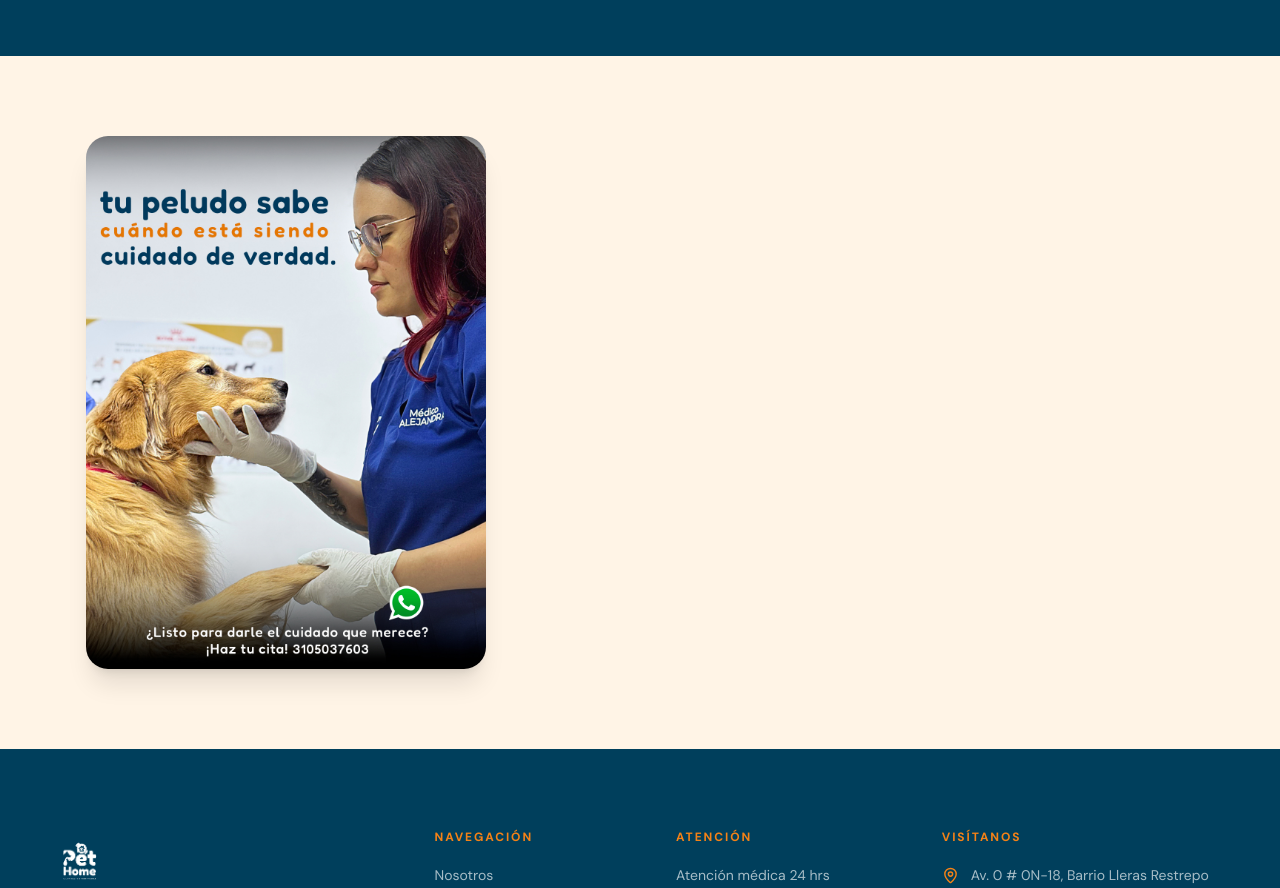
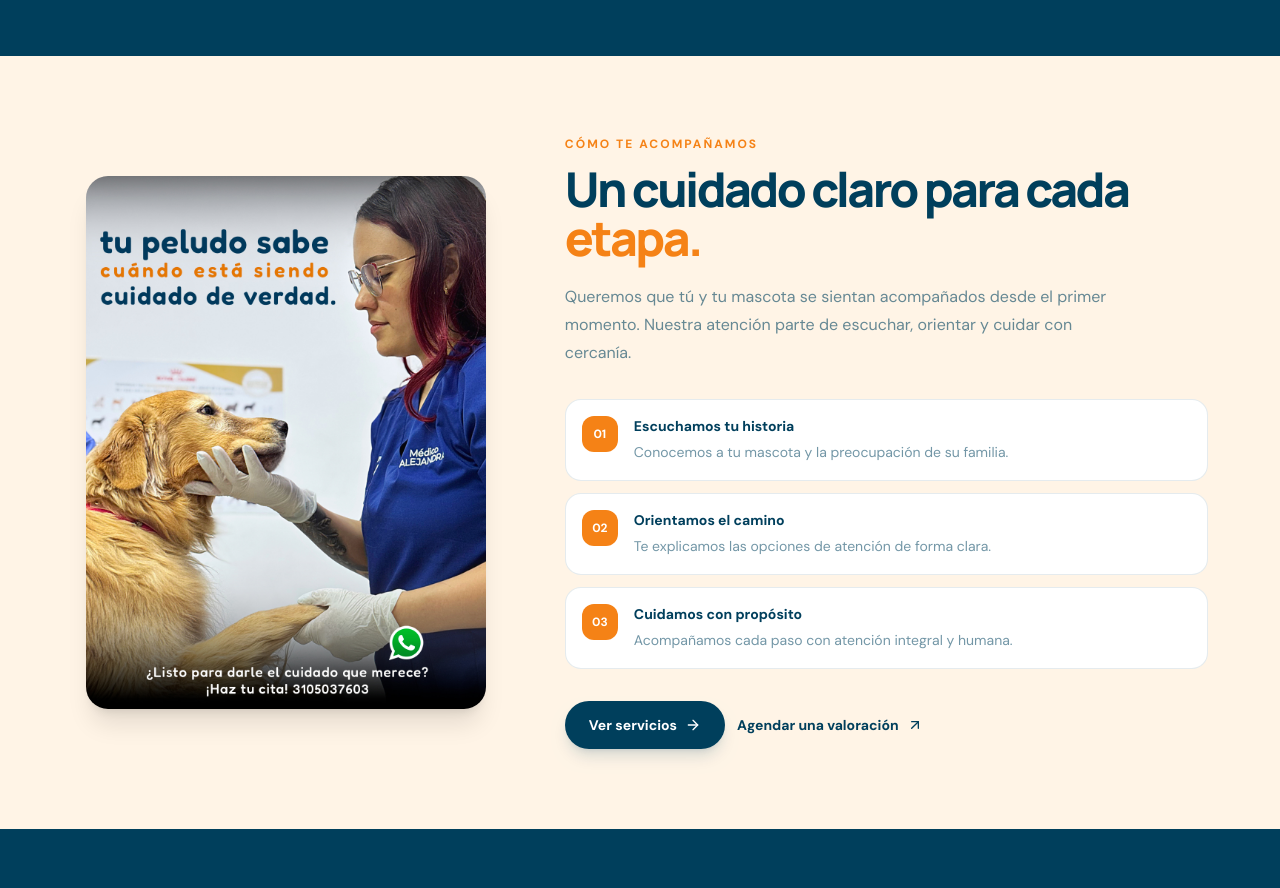
Before and after one commit to davidvalencia167/pethome, a React (Vite) app: page /nosotros in a window 1280 px wide. Shown: the part 1600-2488 px from the top of the page. Built offline with nearby package versions, Linux system fonts and the light colour scheme.

Commit message:
About section complete

```diff
--- a/src/pages/ContentPages.tsx
+++ b/src/pages/ContentPages.tsx
@@ -1,6 +1,7 @@
 import {motion} from "framer-motion"
 import clinic from "../assets/IMG_3001.jpg";
-import { Check, HeartPlus, Microscope, ShieldCheck } from "lucide-react";
+import { ArrowRight, ArrowUpRight, Check, HeartPlus, Microscope, ShieldCheck } from "lucide-react";
+import { Link } from "react-router-dom";
 import catCare from "../assets/IMG_3008.jpg";
 import PostCare from "../assets/post - cuidado.jpg";
 
@@ -66,8 +67,31 @@ export function About() {
                     <motion.div initial="hidden" whileInView="visible" viewport={{once: true, amount: 0.2}} variants={reveal} className="relative">
                         <img src={PostCare} alt="Atención veterinaria cercana para una mascota" loading="lazy" className="mx-auto h-auto w-full max-w-100 rounded-[22px] object-contain object-center shadow-xl" />
                     </motion.div>
-                    <motion.div>
-
+                    <motion.div initial="hidden" whileInView="visible" viewport={{once: true, amount: 0.2}} variants={reveal}>
+                        <p className="eyebrow">Cómo te acompañamos</p>
+                        <h2 className="section-title mt-3">Un cuidado claro para cada <span className="text-brand-orange">etapa.</span></h2>
+                        <p className="mt-5 max-w-140 leading-7 text-brand-navy/60">Queremos que tú y tu mascota se sientan acompañados desde el primer momento. Nuestra atención parte de escuchar, orientar y cuidar con cercanía.</p>
+                        <div className="mt-8 grid gap-3">
+                            {[{number: "01", title: "Escuchamos tu historia", text: "Conocemos a tu mascota y la preocupación de su familia."}, {number: "02", title: "Orientamos el camino", text: "Te explicamos las opciones de atención de forma clara."}, {number: "03", title: "Cuidamos con propósito", text: "Acompañamos cada paso con atención integral y humana."}].map(({number, title, text}) =>
+                                <div key={number} className="flex gap-4 rounded-2xl border border-brand-navy/10 bg-white p-4">
+                                    <span className="flex h-9 w-9 shrink-0 items-center justify-center rounded-xl bg-brand-orange text-xs font-extrabold text-white">{number}</span>
+                                    <div>
+                                        <h3 className="text-sm font-extrabold text-brand-navy">{title}</h3>
+                                        <p className="mt-1 text-sm leading-6 text-brand-navy/55">{text}</p>
+                                    </div>
+                                </div>
+                            )}
+                        </div>
+                        <div className="mt-8 flex flex-col gap-3 sm:flex-row">
+                           <Link to="/servicios" className="button-secondary">
+                                Ver servicios
+                                <ArrowRight size={16}/>
+                           </Link>
+                           <Link to="/agendar-cita" className="link-arrow">
+                                Agendar una valoración
+                                <ArrowUpRight size={16}/>
+                           </Link>
+                        </div>
                     </motion.div>
                 </div>
             </section>
```
